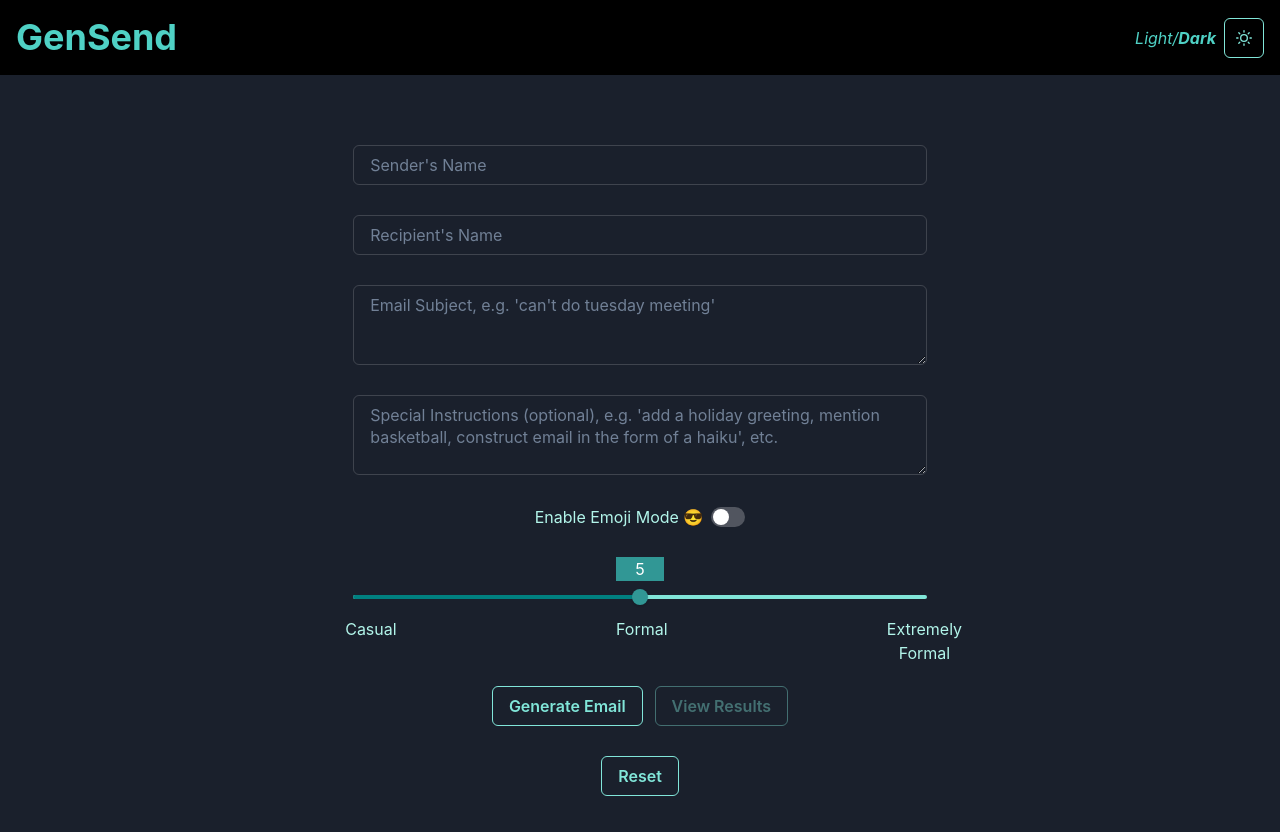
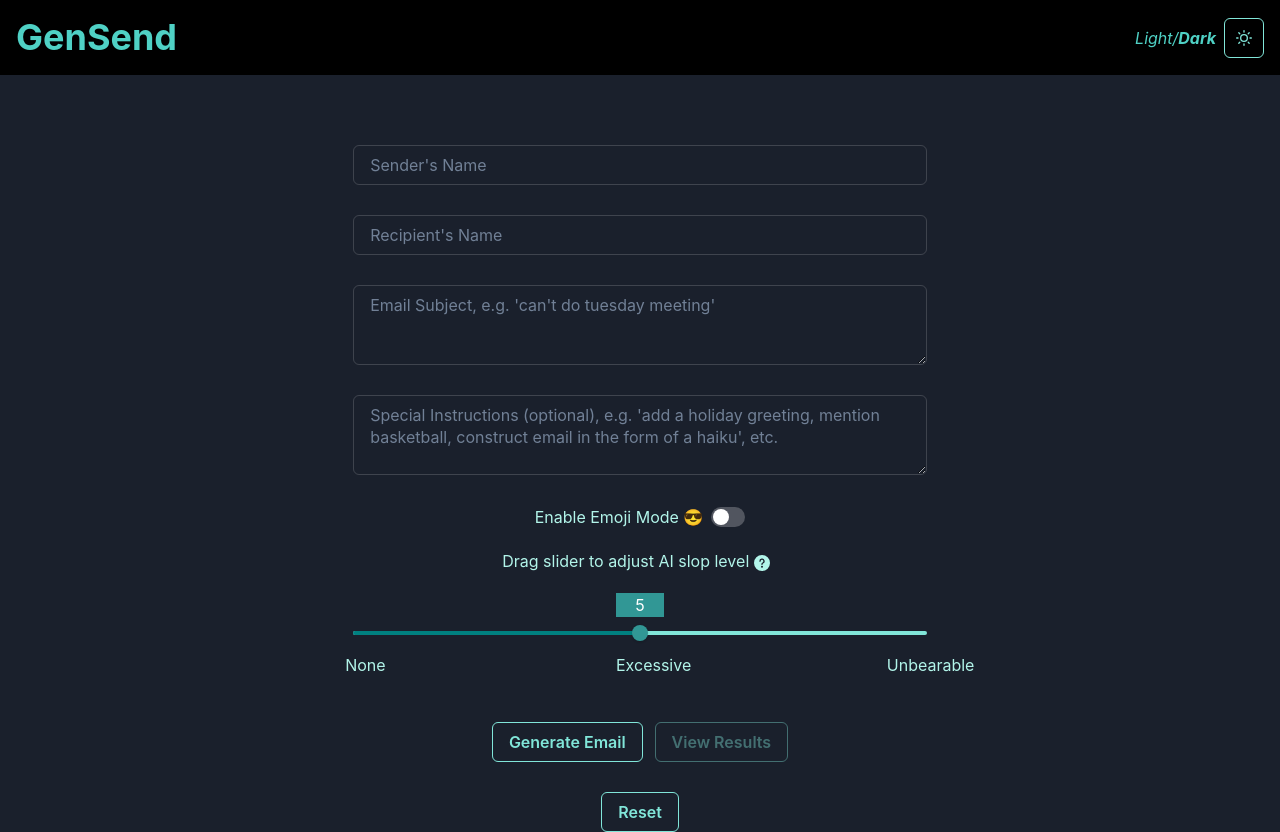
Before and after one commit to kennethkoch/gensend, a React (Vite) app in the folder client/: page / in a window 1280 px wide. Before the commit the page ends 800 px from the top, so only its background shows below. Built offline with nearby package versions, Linux system fonts and the light colour scheme.

Commit message:
update slider labels, tooltip

```diff
--- a/client/src/EmailGenInterface.tsx
+++ b/client/src/EmailGenInterface.tsx
@@ -17,7 +17,9 @@ import {
     Textarea,
     useDisclosure,
     useColorModeValue,
+    Tooltip,
 } from '@chakra-ui/react';
+import { QuestionIcon } from '@chakra-ui/icons';
 
 
 const EmailGenInterface = () => {
@@ -135,6 +137,15 @@ const EmailGenInterface = () => {
                     isChecked={emojiMode}
                     onChange={handleSwitchChange} />
             </Flex>
+            <Flex mb={3} alignItems="center" justifyContent="center">
+                <Text color={textColor} mr="2">
+                    Drag slider to adjust AI slop level <Tooltip
+                        label='"slop" is a term for unwanted AI generated content'>
+                        <QuestionIcon color={textColor} />
+                    </Tooltip>
+                </Text>
+
+            </Flex>
 
             <Slider
                 mt={10} defaultValue={5} min={0} max={10} step={1}
@@ -142,13 +153,13 @@ const EmailGenInterface = () => {
                 onChange={(val) => setSliderValue(val)}
             >
                 <SliderMark color={textColor} value={0} mt={5} ml={-2}>
-                    Casual
+                    None
                 </SliderMark>
                 <SliderMark color={textColor} value={5} mt={5} ml={-6}>
-                    Formal
+                    Excessive
                 </SliderMark>
                 <SliderMark color={textColor} value={10} mt={5} ml={-10}>
-                    Extremely Formal
+                    Unbearable
                 </SliderMark>
                 <SliderMark
                     value={sliderValue}
```
